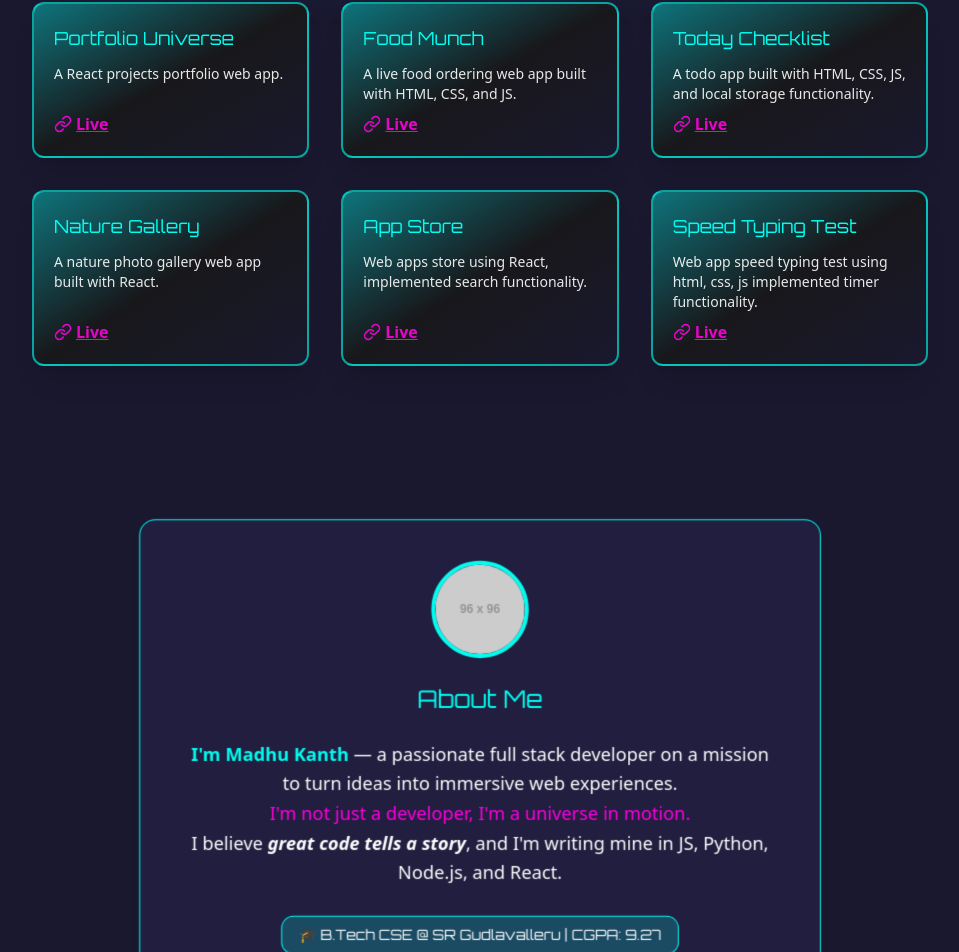
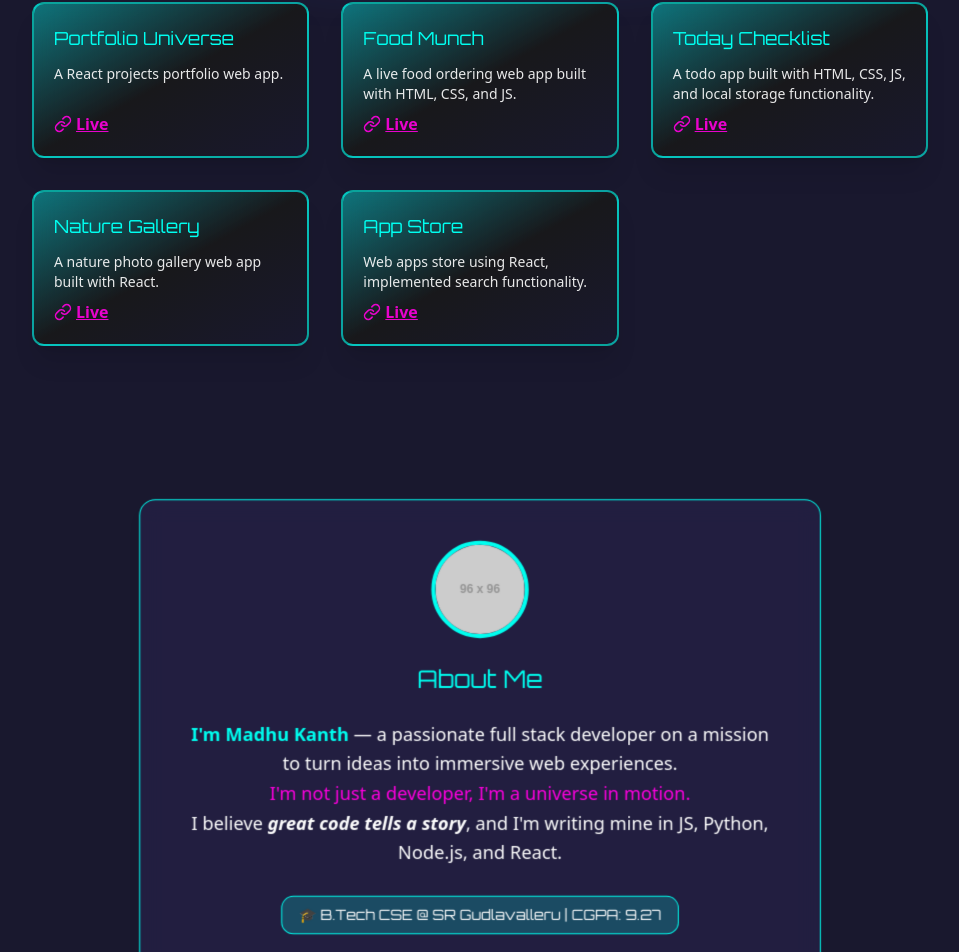
Before and after one commit to madhukodali23/GalaxyPortfolio, a React (Vite) app: page / in a window 1280 px wide. Shown: the part 2006-2958 px from the top of the page, without its empty margins (160-1119 px from the left). Built offline with nearby package versions, Linux system fonts and the light colour scheme.

Commit message:
Update LiveProjects.tsx

```diff
--- a/src/components/LiveProjects.tsx
+++ b/src/components/LiveProjects.tsx
@@ -27,11 +27,6 @@ const projects = [
     title: "App Store",
     description: "Web apps store using React, implemented search functionality.",
     live: "https://madhukappstore.ccbp.tech"
-  },
-  {
-    title: "Speed Typing Test",
-    description: "Web app speed typing test using html, css, js implemented timer functionality.",
-    live: "https://typingzone.ccbp.tech"
   }
 ];
 
```
